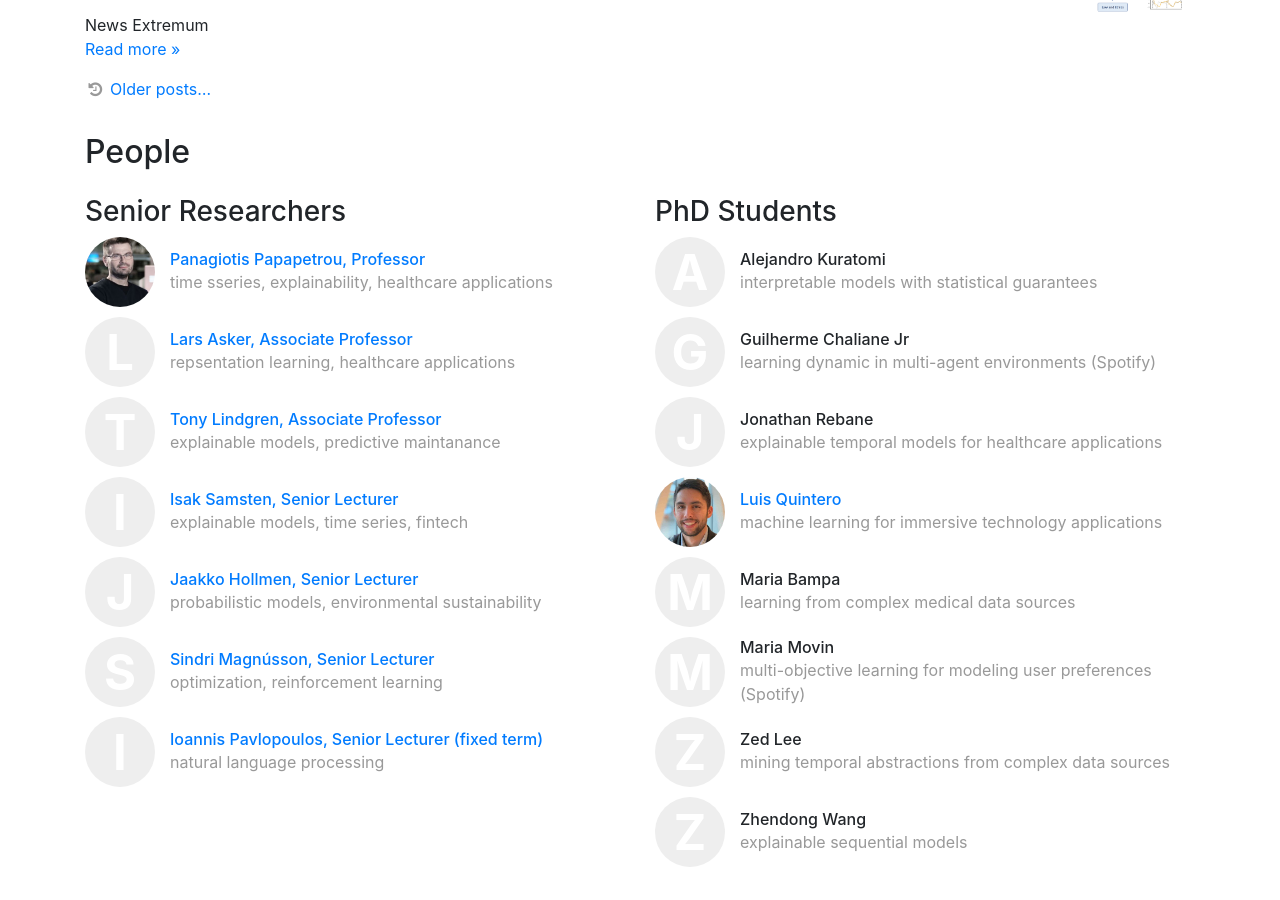
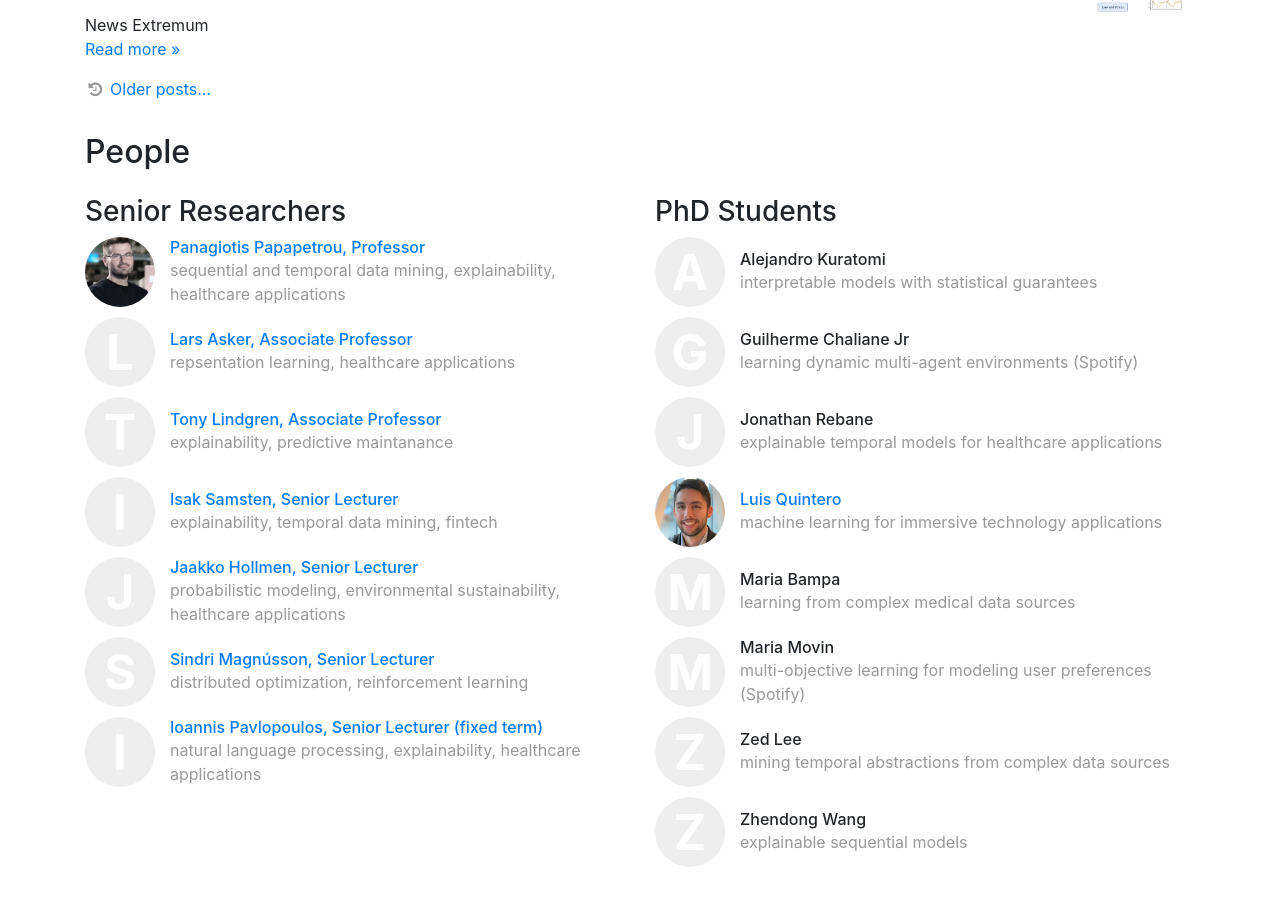
Before and after one commit to dsv-data-science/dsv-data-science.github.io, a Jekyll site: the page built from index.md, in a window 1280 px wide and 900 px high, scrolled down 1712 px. Built offline with Jekyll 4.4.1, drawn with Linux system fonts in a browser that asks for light colours; some of the changed text lies outside the part shown.

Commit message:
people profile list updated

```diff
--- a/_data/people.yml
+++ b/_data/people.yml
@@ -5,7 +5,7 @@ Papapetrou:
     webpage: "http://people.dsv.su.se/~panagiotis/"
     role: faculty
     image: /img/people/panagiotis_papapetrou-266x300.jpg
-    bio: time sseries, explainability, healthcare applications
+    bio: sequential and temporal data mining, explainability, healthcare applications
 
 Asker:
     display_name: "Lars Asker, Associate Professor"
@@ -17,32 +17,32 @@ Lindgren:
     display_name: "Tony Lindgren, Associate Professor"
     webpage: "https://people.dsv.su.se/~tony/"
     role: faculty
-    bio: explainable models, predictive maintanance
+    bio: explainability, predictive maintanance
 
 Samsten:
     display_name: "Isak Samsten, Senior Lecturer"
     webpage: "https://people.dsv.su.se/~isak-kar/"
     github: isaksamsten
     role: faculty
-    bio: explainable models, time series, fintech
+    bio: explainability, temporal data mining, fintech
 
 Hollmen:
     display_name: "Jaakko Hollmen, Senior Lecturer"
     webpage: "https://users.ics.aalto.fi/jhollmen/"
     role: faculty
-    bio: probabilistic models, environmental sustainability
+    bio: probabilistic modeling, environmental sustainability, healthcare applications
 
 Magnusson:
     display_name: "Sindri Magnússon, Senior Lecturer"
     webpage: "https://www.kth.se/profile/sindrim?l=en"
     role: faculty
-    bio: optimization, reinforcement learning
+    bio: distributed optimization, reinforcement learning
 
 Pavlopoulos:
     display_name: "Ioannis Pavlopoulos, Senior Lecturer (fixed term)"
     webpage: "https://www.su.se/english/profiles/iopa3492-1.453830"
     role: faculty
-    bio: natural language processing
+    bio: natural language processing, explainability, healthcare applications
 
 # PhD Students (phd)
 
@@ -54,7 +54,7 @@ Kuratomi:
 Chaliane:
     display_name: "Guilherme Chaliane Jr"
     role: phd
-    bio: learning dynamic in multi-agent environments  (Spotify)
+    bio: learning dynamic multi-agent environments (Spotify)
 
 Rebane:
     display_name: "Jonathan Rebane"
--- a/index.md
+++ b/index.md
@@ -34,7 +34,7 @@ role-tables:
    <li>interpretable and explainable machine learning</li>
    <li>natural language processing</li>
    <li>reinforcement learning</li>
-   <li>optimization</li>
+   <li>distributed optimization</li>
    <li>probabilistic modeling</li>
    </ul>
    </p>
```
